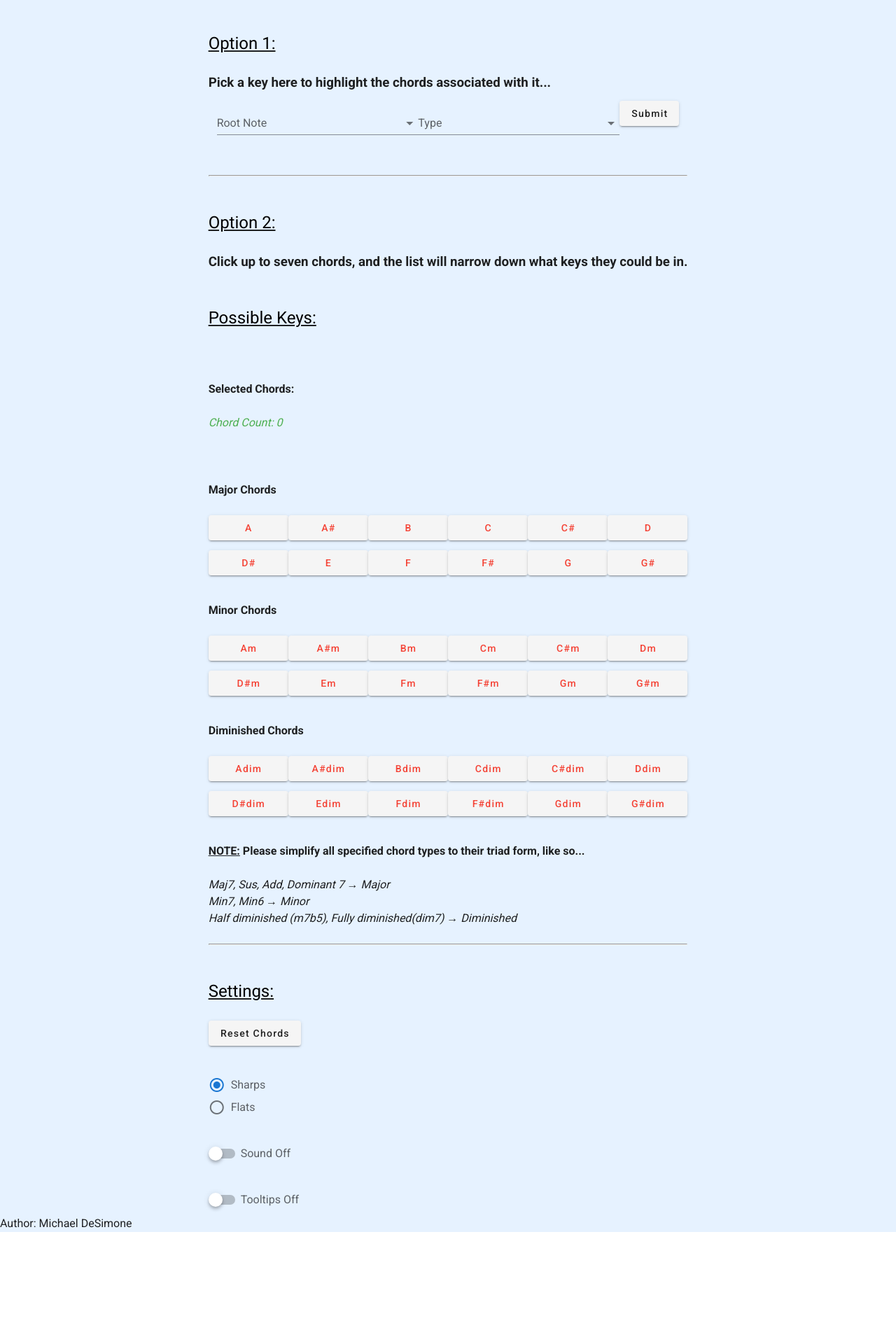
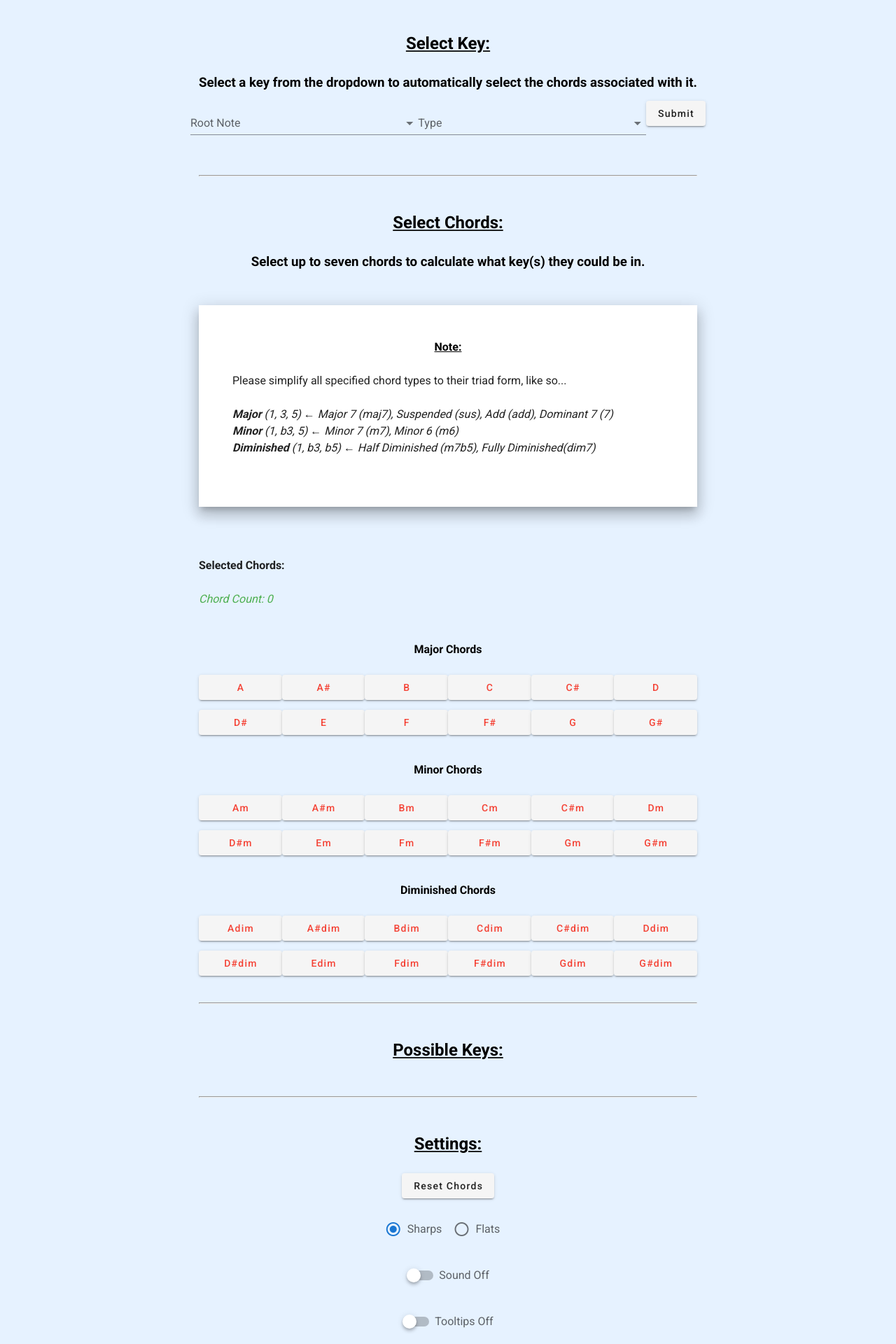
Before and after one commit to mikedesimone12/Find-A-Key-UI, a Vue app: page /#/ in a window 1280 px wide. Shown: the part 80-2000 px from the top of the page at 70% size. Before the commit the page ends 1840 px from the top, so only its background shows below. Built offline with nearby package versions, Linux system fonts and the light colour scheme.

Commit message:
aesthetic/style changes

```diff
--- a/src/views/Home.vue
+++ b/src/views/Home.vue
@@ -1,13 +1,14 @@
 <template>
 <v-container fluid fill-height>
-<v-layout justify-center align-center row>
+<v-layout justify-center>
   <body>
   <div class="home">
-      <br><br><u><h2 class ="">Option 1:</h2></u><br>
-      <h3>Pick a key here to highlight the chords associated with it...</h3>
-      <v-col class="d-flex" cols="12">
+      <br><br><u><h2 class ="">Select Key:</h2></u><br>
+      <h3>Select a key from the dropdown to automatically select the chords associated with it.</h3><br>
+      <v-row justify="center">
         <template v-if="sharpsOrFlats == 'sharps'">
         <v-select
+          @change="resetOnlyBtnsAndList()"
           v-model="selectedKey"
           :items="allNotesSharp"
           label="Root Note"
@@ -15,12 +16,14 @@
         </template>
         <template v-else>
         <v-select
+          @change="resetOnlyBtnsAndList()"
           v-model="selectedKey"
           :items="allNotesFlat"
           label="Root Note"
         ></v-select>
         </template>
         <v-select
+          @change="resetOnlyBtnsAndList()"
           v-model="selectedType"
           :items="keyTypes"
           label="Type"
@@ -29,23 +32,34 @@
         <template v-if="isAudible">
         <v-btn @click="playScale()">Play</v-btn>
         </template>
-        <!-- TODO: show the key (rearrange chords if it's minor key) after submit is clicked. make it look pretty
-        <template v-if="selectedKey && selectedType">
-        <br><i>Key of {{selectedKey}} {{selectedType}}:  <template v-for="chord in currentChordList"> {{chord}} </template> </i><br>
-        </template> -->
-      </v-col>
+        </v-row><br>
+        <v-row justify="center">
+        <template v-if="selectedKey && selectedType && isSubmitted">
+        <br><br><b><u>Key of {{selectedKey}} {{selectedType}}:</u>
+        <template v-if="selectedType == 'Major' && currentChordList.length > 0">
+         {{this.currentChordList.join(', ')}} <!-- display normally if it's a major key -->
+         </template>
+        <template v-if="selectedType == 'Minor' && currentChordList.length > 0">
+         {{this.currentChordList[5]}}, {{this.currentChordList[6]}}, {{this.currentChordList[0]}}, {{this.currentChordList[1]}}, {{this.currentChordList[2]}},
+         {{this.currentChordList[3]}}, {{this.currentChordList[4]}}  <!-- displayed with root first if it's a minor key -->
+         </template>
+         </b>
+         </template><br>
+        </v-row>
        <br><hr><br>
-      <br><u><h2>Option 2:</h2></u><br>
-      <h3>Click up to seven chords, and the list will narrow down what keys they could be in.</h3><br><br>
-    <u><h2>Possible Keys:</h2></u><br>
-    <div class="keys">
-      <ul>
-        <li v-for="possibleKey in possibleKeys" v-bind:key="possibleKey">{{possibleKey}}<br></li> <!-- make this look pretty -->
-      </ul>
-      </div>
-     <br><br><b>Selected Chords:<template v-for="chord in currentChordList"> {{chord}} <!-- make this look pretty --> </template></b><br>
-      <div :class="{'green--text' : this.currentChordList.length <= 4, 'orange--text' : this.currentChordList.length > 4 && this.currentChordList.length <= 6, 'red--text' : this.currentChordList.length == 7}">
-     <br><i>Chord Count: {{this.currentChordList.length}} </i></div><br>
+      <br><u><h2>Select Chords:</h2></u><br>
+      <h3>Select up to seven chords to calculate what key(s) they could be in.</h3><br><br>
+      <v-sheet elevation="12" class="pa-12">
+      <h4><u>Note:</u></h4><br> Please simplify all specified chord types to their triad form, like so... <!-- TODO: add more chord buttons for other types. split the strings containing any of the minor 7s, major 7s, sus, etc. then just use that as major/minor in checkKeys() -->
+      <br><br><i><b>Major </b> (1, 3, 5) &larr; Major 7 (maj7), Suspended (sus), Add (add), Dominant 7 (7)</i>
+      <br><i><b>Minor </b> (1, b3, 5) &larr;  Minor 7 (m7), Minor 6 (m6) </i>
+      <br><i><b>Diminished </b> (1, b3, b5) &larr; Half Diminished (m7b5), Fully Diminished(dim7)</i><br><br>
+      </v-sheet>
+     <br><br><br><b>Selected Chords: </b>
+        {{this.currentChordList.join(', ')}} <!-- displaying list using this method instead of v-for, so it is properly comma separated -->
+        <br>
+    <div :class="{'green--text' : this.currentChordList.length <= 4, 'orange--text' : this.currentChordList.length > 4 && this.currentChordList.length <= 6, 'red--text' : this.currentChordList.length == 7}">
+     <br><i>Chord Count: {{this.currentChordList.length}} </i></div>
       <br><br><h4>Major Chords</h4><br>
       <div class="chords">
           <v-tooltip bottom :disabled="isDisabled">
@@ -272,35 +286,44 @@
             <span>Contains: {{sharpsFlats[4]}}, B, D</span>
           </v-tooltip>
       </div><br>
-      <b><u>NOTE:</u> Please simplify all specified chord types to their triad form, like so...</b> <!-- TODO: split the strings containing any of the minor 7s, major 7s, sus, etc. then just use that as major/minor in checkKeys() -->
-      <br><br><i>Maj7, Sus, Add, Dominant 7 &#8594; Major</i>
-      <br><i>Min7, Min6 &#8594; Minor</i>
-      <br><i>Half diminished (m7b5), Fully diminished(dim7) &#8594; Diminished</i><br><br>
-      <hr>
+      <hr><br><br>
+      <u><h2>Possible Keys:</h2></u><br>
+      <v-row justify="center">
+      <ul>
+        <li v-for="possibleKey in possibleKeys" v-bind:key="possibleKey">{{possibleKey}}<br></li>
+      </ul>
+      </v-row>
       <br><br>
-    <div class="settings">
+      <hr><br><br>
+    <div row justify="center" class="settings" >
       <u><h2>Settings:</h2></u><br>
       <v-btn @click="reset();">Reset Chords</v-btn><br><br>
-      <v-radio-group v-model="activeRadio" column>
-        <v-radio
+      <v-row justify="center">
+      <v-radio-group row style="display: inline-block" v-model="activeRadio">
+      <v-radio
         name="activeRadio"
         key="0"
         label="Sharps"
         id="sharpsRadio"
         :value="0"
         @change="changeSharpsFlats()">
-        </v-radio>
-        <v-radio
+      </v-radio>
+      <v-radio
         name="activeRadio"
         key="1"
         label="Flats"
         :value="1"
         id="flatsRadio"
         @change="changeSharpsFlats()">
-        </v-radio>
+      </v-radio>
       </v-radio-group>
-      <v-switch @change="changeSound()" :label="soundOnOff"></v-switch>
+      </v-row>
+      <v-row justify="center">
+      <v-switch  @change="changeSound()" :label="soundOnOff"></v-switch>
+      </v-row>
+      <v-row justify="center">
       <v-switch @change="disableTooltips()" :label="tooltipOnOff"></v-switch>
+      </v-row>
     </div>
   </div>
   </body>
@@ -314,6 +337,7 @@ export default {
   data () {
     return {
     selectedKey: null,
+    isSubmitted: false,
     selectedType: null,
     sharps: ['A#', 'C#', 'D#', 'F#', 'G#'],  // to be reassigned to sharpsFlats array
     flats: ['Bb', 'Db', 'Eb', 'Gb', 'Ab'], // to be reassigned to sharpsFlats array
@@ -453,7 +477,10 @@ export default {
         }
       },
       reset(){
+        this.selectedType = null;
+        this.selectedKey = null;
         this.currentChordList = [];
+        this.isSubmitted = false;
         this.possibleKeys = [];
         for (let i = 0; i < this.chordBtns.length; i++)   // reset all buttons back to red
             this.chordBtns[i].color = this.red;
@@ -613,12 +640,18 @@ export default {
             }
         }
       },
+      resetOnlyBtnsAndList(){
+        // partial reset... will not be resetting selectedKey or selectedType
+        this.currentChordList = [];
+        this.possibleKeys = [];
+        for (let i = 0; i < this.chordBtns.length; i++)   // reset all buttons back to red
+            this.chordBtns[i].color = this.red;
+      },
       selectChords(){
 
-        this.reset();
+        this.resetOnlyBtnsAndList();
 
-         // TODO: select all the chords associated with the key
-         if(this.selectedKey && this.selectedType){
+         if(this.selectedKey != null && this.selectedType != null){
             if(this.selectedType == "Major"){
                 // if the key type is major, then use selectedKey to find the first chord (root) and  populate the buttons and chordList with that key list/array
                 Object.values(this.musicalKeys).forEach((keyToCheck) => {
@@ -629,10 +662,10 @@ export default {
                     this.checkKeys(); // to populate possibleKeys
                   }
                 });
+                this.isSubmitted = true;  // to handle v-if displaying name of key and its chords
 
             }
             else if(this.selectedType == "Minor"){
-
               Object.values(this.musicalKeys).forEach((keyToCheck) => {
                  // if the key type is minor, then use selectedKey to find the sixth chord (relative minor) and populate the buttons and chordList with that key list/array
                   var relativeMinorChord = this.selectedKey + "m"; // add "m" to the root of the minor key
@@ -643,11 +676,17 @@ export default {
                     this.checkKeys(); // to populate possibleKeys
                   }
                 });
+                this.isSubmitted = true;
 
             }
          }
+         else {
+           alert('Error: Please select a root note and key type before submitting.');
+         }
+
       },
       addToList(chord) {
+        this.isSubmitted = false; // remove Key Of x xxxx: [chordlist]... when changing the pre-selected key
         const errorMsg = "Error: Cannot select more than 7 chords. There are only 7 chords in a key!";
         var currChord = this.chordBtns.find(obj => {return obj.chord === String(chord)});  // contains currChord.chord, currChord.selected, currChord.color. grabs object associated with "chord" parameter
         if(currChord){
@@ -672,6 +711,7 @@ export default {
         }
       },
       removeFromList(chord){
+        this.isSubmitted = false;
         if(this.currentChordList.length > 0){
           // removing like this cuz there no built-in for removing an element from array by value :(
           var index = this.currentChordList.indexOf(chord);
@@ -720,8 +760,8 @@ export default {
 }
 </script>
 <style scoped>
-h1, h2 {
-  font-weight: normal;
+h1, h2, h3, h4 {
+  text-align: center;
   color: black;
 }
 ul {
@@ -729,22 +769,18 @@ ul {
   padding: 0;
 }
 li {
-  display: inline-block;
-  margin: 0 10px;
-}
-a {
-  color: blueviolet;
+  text-align: center;
+    font-weight:bold;
 }
 .chords{
   display: grid;
   grid-template-columns: repeat(6, 1fr);
   grid-auto-rows: minmax(50px, auto);
 }
-.keys{
-  grid-template-columns: repeat(2, 1fr);
-  grid-auto-rows: minmax(50px, auto);
-}
 .v-btn {
   text-transform: none !important;
 }
+.settings {
+  text-align: center;
+}
 </style> <!-- TODO: change grid to one row of 12 for all notes. or two rows of 6? -->
```
